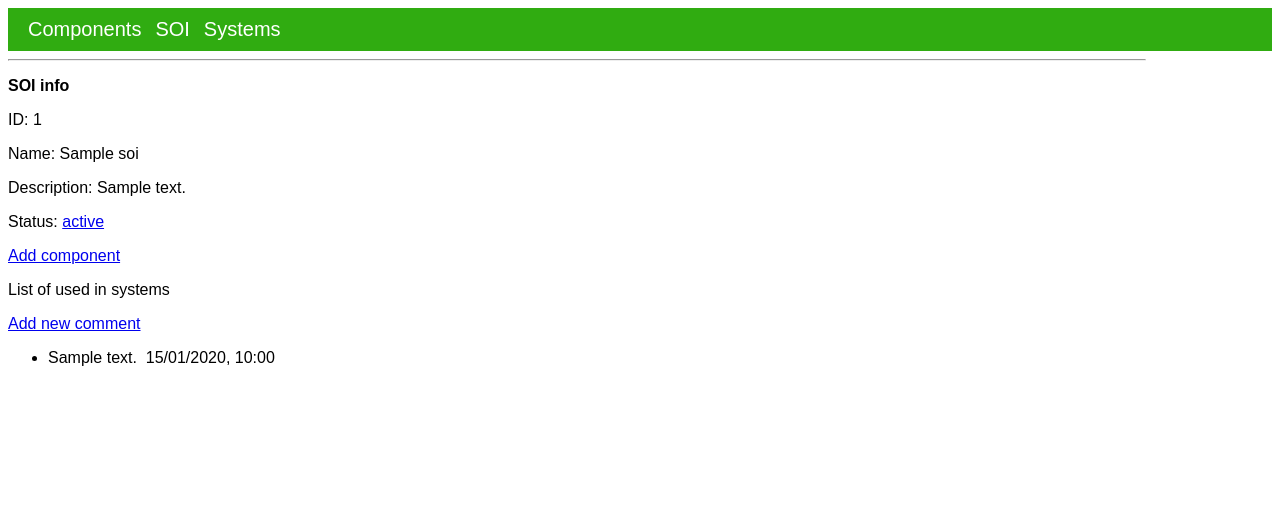
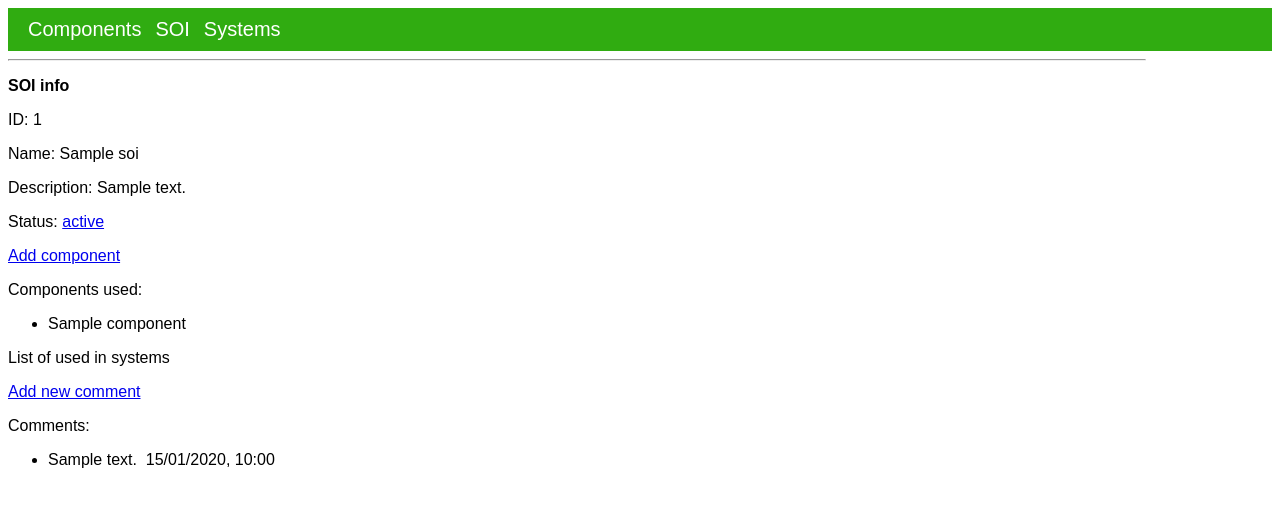
Before and after one commit to johnny-sky91/COMPanion, a Flask app: page /soi_view/1 in a window 1280 px wide. Shown: the top 507 px of the page. Run offline with Flask 3, Linux system fonts and the light colour scheme; tables that the repository leaves empty hold one stand-in row (values such as "Sample post").

Commit message:
Update soi_view.html

```diff
--- a/app/templates/view/soi_view.html
+++ b/app/templates/view/soi_view.html
@@ -7,8 +7,17 @@
     <p>Description: {{ soi.soi_description}}</p>
     <p>Status: <a href="{{ url_for('soi_change_status', soi_id=soi.soi_id) }}">{{ soi.soi_status }}</a></p>
     <a href="{{ url_for('add_comp_soi', soi_id=soi.soi_id) }}">Add component</a>
+    <p>Components used:</p>
+    <ul>
+        {% for component in component_used %}
+        <li>
+            {{ component }}
+        </li>
+        {% endfor %}
+    </ul>
     <p>List of used in systems</p>
     <a href="{{ url_for('add_soi_comment', soi_id=soi.soi_id) }}">Add new comment</a>
+    <p>Comments:</p>
     <ul>
         {% for comment in comments_list %}
         <li>
```
